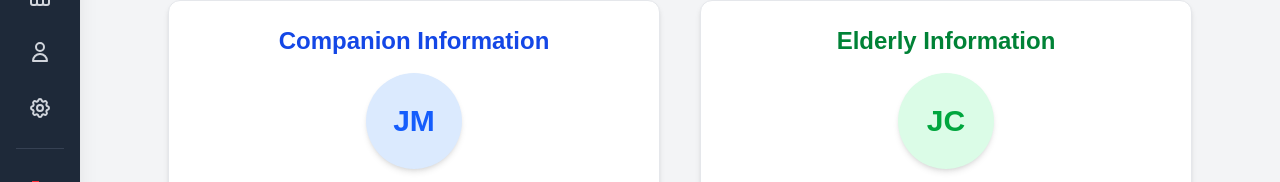
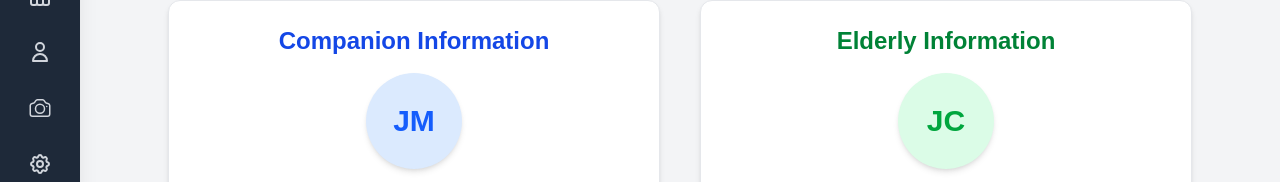
Before and after one commit to johnmartinroque/InsideOut, a React (Vite) app in the folder InsideOutFE/: page /profile in a window 1280 px wide. Shown: the part 164-346 px from the top of the page. Built offline with nearby package versions, Linux system fonts and the light colour scheme; no server answers; sample sign-in values are in the browser's storage.

Commit message:
added screen for camera

```diff
--- a/InsideOutFE/src/App.jsx
+++ b/InsideOutFE/src/App.jsx
@@ -25,6 +25,7 @@ import Spinner from "./components/Spinner";
 import "./index.css";
 import Reports from "./screens/Reports";
 import ReportDetailed from "./screens/ReportDetailed";
+import CameraFeed from "./screens/CameraFeed";
 function App() {
   const [user, setUser] = useState(null);
   const [loading, setLoading] = useState(true);
@@ -129,7 +130,7 @@ function App() {
                 path="/camera"
                 element={
                   <PrivateRoute>
-                    <Camera />
+                    <CameraFeed />
                   </PrivateRoute>
                 }
               />
--- a/InsideOutFE/src/components/SideBar.jsx
+++ b/InsideOutFE/src/components/SideBar.jsx
@@ -28,9 +28,10 @@ function SideBar({ isExpanded, setIsExpanded }) {
   return (
     <div
       className={`fixed top-0 left-0 h-screen transition-all duration-300 z-50 flex flex-col p-4
-        ${isExpanded
-          ? "w-64 bg-gray-800 shadow-2xl text-white"
-          : "w-20 bg-gray-800 shadow-xl text-gray-300 max-[426px]:w-12 max-[426px]:bg-transparent max-[426px]:shadow-none"
+        ${
+          isExpanded
+            ? "w-64 bg-gray-800 shadow-2xl text-white"
+            : "w-20 bg-gray-800 shadow-xl text-gray-300 max-[426px]:w-12 max-[426px]:bg-transparent max-[426px]:shadow-none"
         }`}
     >
       {/* Header: Logo and Toggle Arrow */}
@@ -45,16 +46,19 @@ function SideBar({ isExpanded, setIsExpanded }) {
               alt="Logo"
               className="h-10 w-auto object-contain brightness-110"
             />
-            <span className="font-bold text-xl tracking-tight text-white">InsideOut</span>
+            <span className="font-bold text-xl tracking-tight text-white">
+              InsideOut
+            </span>
           </div>
         )}
 
         <button
           onClick={() => setIsExpanded(!isExpanded)}
           className={`p-2 rounded-full transition-colors ml-auto
-            ${isExpanded
-              ? "hover:bg-gray-700 text-gray-400 hover:text-white"
-              : "bg-gray-800 text-blue-400 shadow-md hover:bg-gray-700 max-[426px]:text-white"
+            ${
+              isExpanded
+                ? "hover:bg-gray-700 text-gray-400 hover:text-white"
+                : "bg-gray-800 text-blue-400 shadow-md hover:bg-gray-700 max-[426px]:text-white"
             }`}
         >
           <svg
@@ -74,11 +78,16 @@ function SideBar({ isExpanded, setIsExpanded }) {
         </button>
       </div>
 
-      <nav className={`flex flex-col gap-2 text-base font-medium overflow-hidden
+      <nav
+        className={`flex flex-col gap-2 text-base font-medium overflow-hidden
         ${!isExpanded ? "max-[426px]:hidden" : "flex"}`}
       >
         {/* Dashboard */}
-        <button onClick={() => navigate("/")} className={itemClass} title="Dashboard">
+        <button
+          onClick={() => navigate("/")}
+          className={itemClass}
+          title="Dashboard"
+        >
           <svg
             xmlns="http://www.w3.org/2000/svg"
             className="w-6 h-6 shrink-0 group-hover:text-blue-400"
@@ -87,13 +96,21 @@ function SideBar({ isExpanded, setIsExpanded }) {
             stroke="currentColor"
             strokeWidth="2"
           >
-            <path strokeLinecap="round" strokeLinejoin="round" d="M4 6a2 2 0 012-2h2a2 2 0 012 2v2a2 2 0 01-2 2H6a2 2 0 01-2-2V6zM14 6a2 2 0 012-2h2a2 2 0 012 2v2a2 2 0 01-2 2h-2a2 2 0 01-2-2V6zM4 16a2 2 0 012-2h2a2 2 0 012 2v2a2 2 0 01-2 2H6a2 2 0 01-2-2v-2zM14 16a2 2 0 012-2h2a2 2 0 012 2v2a2 2 0 01-2 2h-2a2 2 0 01-2-2v-2z" />
+            <path
+              strokeLinecap="round"
+              strokeLinejoin="round"
+              d="M4 6a2 2 0 012-2h2a2 2 0 012 2v2a2 2 0 01-2 2H6a2 2 0 01-2-2V6zM14 6a2 2 0 012-2h2a2 2 0 012 2v2a2 2 0 01-2 2h-2a2 2 0 01-2-2V6zM4 16a2 2 0 012-2h2a2 2 0 012 2v2a2 2 0 01-2 2H6a2 2 0 01-2-2v-2zM14 16a2 2 0 012-2h2a2 2 0 012 2v2a2 2 0 01-2 2h-2a2 2 0 01-2-2v-2z"
+            />
           </svg>
           {isExpanded && <span className="ml-3">Dashboard</span>}
         </button>
 
         {/* Reports */}
-        <button onClick={() => navigate("/reports")} className={itemClass} title="Reports">
+        <button
+          onClick={() => navigate("/reports")}
+          className={itemClass}
+          title="Reports"
+        >
           <svg
             xmlns="http://www.w3.org/2000/svg"
             className="w-6 h-6 shrink-0 group-hover:text-blue-400"
@@ -102,13 +119,21 @@ function SideBar({ isExpanded, setIsExpanded }) {
             stroke="currentColor"
             strokeWidth="2"
           >
-            <path strokeLinecap="round" strokeLinejoin="round" d="M9 19v-6a2 2 0 00-2-2H5a2 2 0 00-2 2v6a2 2 0 002 2h2a2 2 0 002-2zm0 0V9a2 2 0 012-2h2a2 2 0 012 2v10m-6 0a2 2 0 002 2h2a2 2 0 002-2m0 0V5a2 2 0 012-2h2a2 2 0 012 2v14a2 2 0 01-2 2h-2a2 2 0 01-2-2z" />
+            <path
+              strokeLinecap="round"
+              strokeLinejoin="round"
+              d="M9 19v-6a2 2 0 00-2-2H5a2 2 0 00-2 2v6a2 2 0 002 2h2a2 2 0 002-2zm0 0V9a2 2 0 012-2h2a2 2 0 012 2v10m-6 0a2 2 0 002 2h2a2 2 0 002-2m0 0V5a2 2 0 012-2h2a2 2 0 012 2v14a2 2 0 01-2 2h-2a2 2 0 01-2-2z"
+            />
           </svg>
           {isExpanded && <span className="ml-3">Reports</span>}
         </button>
 
         {/* Profile */}
-        <button onClick={() => navigate("/profile")} className={itemClass} title="Profile">
+        <button
+          onClick={() => navigate("/profile")}
+          className={itemClass}
+          title="Profile"
+        >
           <svg
             xmlns="http://www.w3.org/2000/svg"
             className="w-6 h-6 shrink-0 group-hover:text-blue-400"
@@ -117,13 +142,50 @@ function SideBar({ isExpanded, setIsExpanded }) {
             stroke="currentColor"
             strokeWidth="2"
           >
-            <path strokeLinecap="round" strokeLinejoin="round" d="M16 7a4 4 0 11-8 0 4 4 0 018 0zM12 14a7 7 0 00-7 7h14a7 7 0 00-7-7z" />
+            <path
+              strokeLinecap="round"
+              strokeLinejoin="round"
+              d="M16 7a4 4 0 11-8 0 4 4 0 018 0zM12 14a7 7 0 00-7 7h14a7 7 0 00-7-7z"
+            />
           </svg>
           {isExpanded && <span className="ml-3">Profile</span>}
         </button>
 
+        {/* Camera */}
+        <button
+          onClick={() => navigate("/camera")}
+          className={itemClass}
+          title="Camera"
+        >
+          <svg
+            xmlns="http://www.w3.org/2000/svg"
+            fill="none"
+            viewBox="0 0 24 24"
+            strokeWidth={1.5}
+            stroke="currentColor"
+            className="size-6"
+          >
+            <path
+              strokeLinecap="round"
+              strokeLinejoin="round"
+              d="M6.827 6.175A2.31 2.31 0 0 1 5.186 7.23c-.38.054-.757.112-1.134.175C2.999 7.58 2.25 8.507 2.25 9.574V18a2.25 2.25 0 0 0 2.25 2.25h15A2.25 2.25 0 0 0 21.75 18V9.574c0-1.067-.75-1.994-1.802-2.169a47.865 47.865 0 0 0-1.134-.175 2.31 2.31 0 0 1-1.64-1.055l-.822-1.316a2.192 2.192 0 0 0-1.736-1.039 48.774 48.774 0 0 0-5.232 0 2.192 2.192 0 0 0-1.736 1.039l-.821 1.316Z"
+            />
+            <path
+              strokeLinecap="round"
+              strokeLinejoin="round"
+              d="M16.5 12.75a4.5 4.5 0 1 1-9 0 4.5 4.5 0 0 1 9 0ZM18.75 10.5h.008v.008h-.008V10.5Z"
+            />
+          </svg>
+
+          {isExpanded && <span className="ml-3">Camera</span>}
+        </button>
+
         {/* Settings */}
-        <button onClick={() => navigate("/settings")} className={itemClass} title="Settings">
+        <button
+          onClick={() => navigate("/settings")}
+          className={itemClass}
+          title="Settings"
+        >
           <svg
             xmlns="http://www.w3.org/2000/svg"
             className="w-6 h-6 shrink-0 group-hover:text-blue-400"
@@ -132,8 +194,16 @@ function SideBar({ isExpanded, setIsExpanded }) {
             stroke="currentColor"
             strokeWidth="2"
           >
-            <path strokeLinecap="round" strokeLinejoin="round" d="M10.325 4.317c.426-1.756 2.924-1.756 3.35 0a1.724 1.724 0 002.573 1.066c1.543-.94 3.31.826 2.37 2.37a1.724 1.724 0 001.065 2.572c1.756.426 1.756 2.924 0 3.35a1.724 1.724 0 00-1.066 2.573c.94 1.543-.826 3.31-2.37 2.37a1.724 1.724 0 00-2.572 1.065c-.426 1.756-2.924 1.756-3.35 0a1.724 1.724 0 00-2.573-1.066c-1.543.94-3.31-.826-2.37-2.37a1.724 1.724 0 00-1.065-2.572c-1.756-.426-1.756-2.924 0-3.35a1.724 1.724 0 001.066-2.573c-.94-1.543.826-3.31 2.37-2.37.996.608 2.296.07 2.572-1.065z" />
-            <path strokeLinecap="round" strokeLinejoin="round" d="M15 12a3 3 0 11-6 0 3 3 0 016 0z" />
+            <path
+              strokeLinecap="round"
+              strokeLinejoin="round"
+              d="M10.325 4.317c.426-1.756 2.924-1.756 3.35 0a1.724 1.724 0 002.573 1.066c1.543-.94 3.31.826 2.37 2.37a1.724 1.724 0 001.065 2.572c1.756.426 1.756 2.924 0 3.35a1.724 1.724 0 00-1.066 2.573c.94 1.543-.826 3.31-2.37 2.37a1.724 1.724 0 00-2.572 1.065c-.426 1.756-2.924 1.756-3.35 0a1.724 1.724 0 00-2.573-1.066c-1.543.94-3.31-.826-2.37-2.37a1.724 1.724 0 00-1.065-2.572c-1.756-.426-1.756-2.924 0-3.35a1.724 1.724 0 001.066-2.573c-.94-1.543.826-3.31 2.37-2.37.996.608 2.296.07 2.572-1.065z"
+            />
+            <path
+              strokeLinecap="round"
+              strokeLinejoin="round"
+              d="M15 12a3 3 0 11-6 0 3 3 0 016 0z"
+            />
           </svg>
           {isExpanded && <span className="ml-3">Settings</span>}
         </button>
@@ -142,10 +212,23 @@ function SideBar({ isExpanded, setIsExpanded }) {
 
         {/* Logout */}
         <button onClick={handleLogout} className={itemClass} title="Logout">
-          <svg xmlns="http://www.w3.org/2000/svg" className="w-6 h-6 shrink-0 text-red-500 group-hover:text-red-400" fill="currentColor" viewBox="0 0 24 24">
-            <path fillRule="evenodd" d="M16 17l5-5-5-5v3H9v4h7v3zM4 4h7v2H6v12h5v2H4V4z" clipRule="evenodd" />
+          <svg
+            xmlns="http://www.w3.org/2000/svg"
+            className="w-6 h-6 shrink-0 text-red-500 group-hover:text-red-400"
+            fill="currentColor"
+            viewBox="0 0 24 24"
+          >
+            <path
+              fillRule="evenodd"
+              d="M16 17l5-5-5-5v3H9v4h7v3zM4 4h7v2H6v12h5v2H4V4z"
+              clipRule="evenodd"
+            />
           </svg>
-          {isExpanded && <span className="ml-3 text-red-500 group-hover:text-red-400">Logout</span>}
+          {isExpanded && (
+            <span className="ml-3 text-red-500 group-hover:text-red-400">
+              Logout
+            </span>
+          )}
         </button>
       </nav>
     </div>
--- /dev/null
+++ b/InsideOutFE/src/screens/CameraFeed.jsx
@@ -0,0 +1,63 @@
+import React, { useEffect, useRef, useState } from "react";
+import Spinner from "../components/Spinner";
+function CameraFeed() {
+  const videoRef = useRef(null);
+  const [loading, setLoading] = useState(true);
+  const [error, setError] = useState(false);
+
+  useEffect(() => {
+    async function initCamera() {
+      try {
+        const stream = await navigator.mediaDevices.getUserMedia({
+          video: true,
+        });
+        if (videoRef.current) {
+          videoRef.current.srcObject = stream;
+        }
+        setLoading(false);
+      } catch (err) {
+        console.error("Camera access error:", err);
+        setError(true);
+        setLoading(false);
+      }
+    }
+
+    initCamera();
+
+    // Cleanup on unmount
+    return () => {
+      if (videoRef.current && videoRef.current.srcObject) {
+        const tracks = videoRef.current.srcObject.getTracks();
+        tracks.forEach((track) => track.stop());
+      }
+    };
+  }, []);
+
+  if (loading) {
+    return (
+      <div className="text-center p-4">
+        <Spinner />
+      </div>
+    );
+  }
+
+  if (error) {
+    return (
+      <div className="text-center p-4 text-red-500">No camera detected</div>
+    );
+  }
+
+  return (
+    <div className="flex justify-center items-center p-4">
+      <video
+        ref={videoRef}
+        autoPlay
+        playsInline
+        muted
+        className="border rounded-lg shadow-lg max-w-full h-auto"
+      />
+    </div>
+  );
+}
+
+export default CameraFeed;
```
